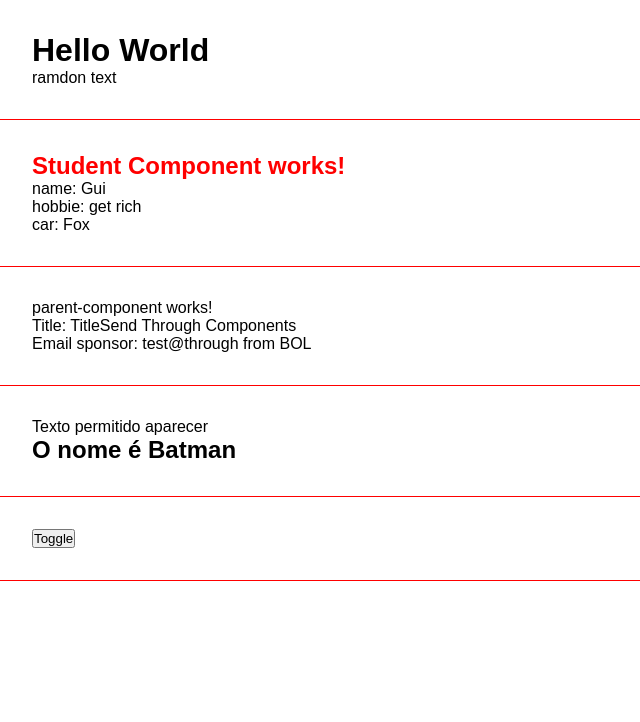
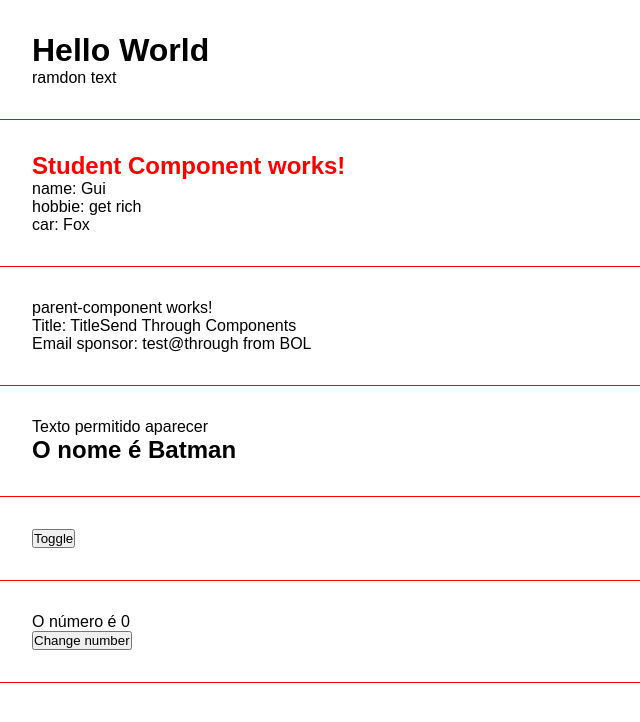
Before and after one commit to guisantogui/angularlearning, an Angular app: page / in a window 1280 px wide. Shown: the top 722 px of the page, without its empty margins (0-640 px from the left). Built offline with nearby package versions, Linux system fonts and the light colour scheme.

Commit message:
aula sobre event emitter

```diff
--- a/src/app/app.component.html
+++ b/src/app/app.component.html
@@ -6,3 +6,4 @@
 <app-parent-component [title]="parentComponentTitle" [complexData]="complexObject"></app-parent-component>
 <app-ifrender></app-ifrender>
 <app-events></app-events>
+<app-emitter></app-emitter>
--- a/src/app/app.module.ts
+++ b/src/app/app.module.ts
@@ -7,6 +7,8 @@ import { StudentComponentComponent } from './components/student-component/studen
 import { ParentComponentComponent } from './components/parent-component/parent-component.component';
 import { IfrenderComponent } from './components/ifrender/ifrender.component';
 import { EventsComponent } from './components/events/events.component';
+import { EmitterComponent } from './components/emitter/emitter.component';
+import { ChangeNumberComponent } from './components/change-number/change-number.component';
 
 @NgModule({
   declarations: [
@@ -14,7 +16,9 @@ import { EventsComponent } from './components/events/events.component';
     StudentComponentComponent,
     ParentComponentComponent,
     IfrenderComponent,
-    EventsComponent
+    EventsComponent,
+    EmitterComponent,
+    ChangeNumberComponent
   ],
   imports: [
     BrowserModule,
--- /dev/null
+++ b/src/app/components/change-number/change-number.component.html
@@ -0,0 +1 @@
+<button (click)="handleClick()">Change number</button>
--- /dev/null
+++ b/src/app/components/change-number/change-number.component.ts
@@ -0,0 +1,20 @@
+import { Component, OnInit, Output, EventEmitter } from '@angular/core';
+
+@Component({
+  selector: 'app-change-number',
+  templateUrl: './change-number.component.html',
+  styleUrls: ['./change-number.component.css']
+})
+export class ChangeNumberComponent implements OnInit {
+
+  @Output() changeNumberEmitter: EventEmitter<any> = new EventEmitter();
+
+  constructor() { }
+
+  ngOnInit(): void {
+  }
+
+  handleClick(): void {
+    this.changeNumberEmitter.emit();
+  }
+}
--- /dev/null
+++ b/src/app/components/emitter/emitter.component.html
@@ -0,0 +1,4 @@
+<div class="class">
+  <p> O número é {{ myNumber }} </p>
+  <app-change-number (changeNumberEmitter)="onChangeNumberEmitter()"></app-change-number>
+</div>
--- /dev/null
+++ b/src/app/components/emitter/emitter.component.ts
@@ -0,0 +1,21 @@
+import { Component, OnInit } from '@angular/core';
+
+@Component({
+  selector: 'app-emitter',
+  templateUrl: './emitter.component.html',
+  styleUrls: ['./emitter.component.css']
+})
+export class EmitterComponent implements OnInit {
+
+  myNumber : number  = 0;
+
+  constructor() { }
+
+  ngOnInit(): void {
+  }
+
+  onChangeNumberEmitter() : void {
+    this.myNumber = Math.random();
+  }
+
+}
```
Also changed, not shown: src/app/components/change-number/change-number.component.css (added), src/app/components/emitter/emitter.component.css (added), 2 other files (tests, documents, lock files or other folders).
